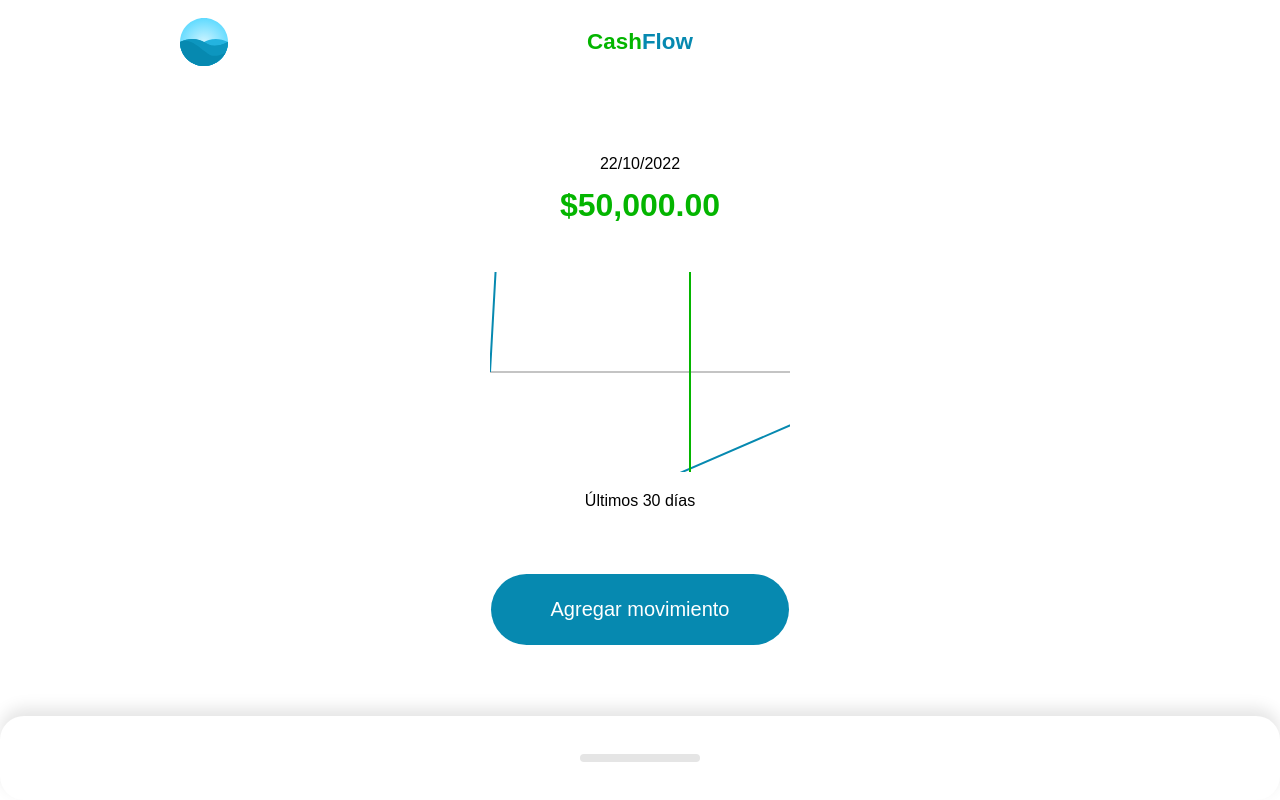
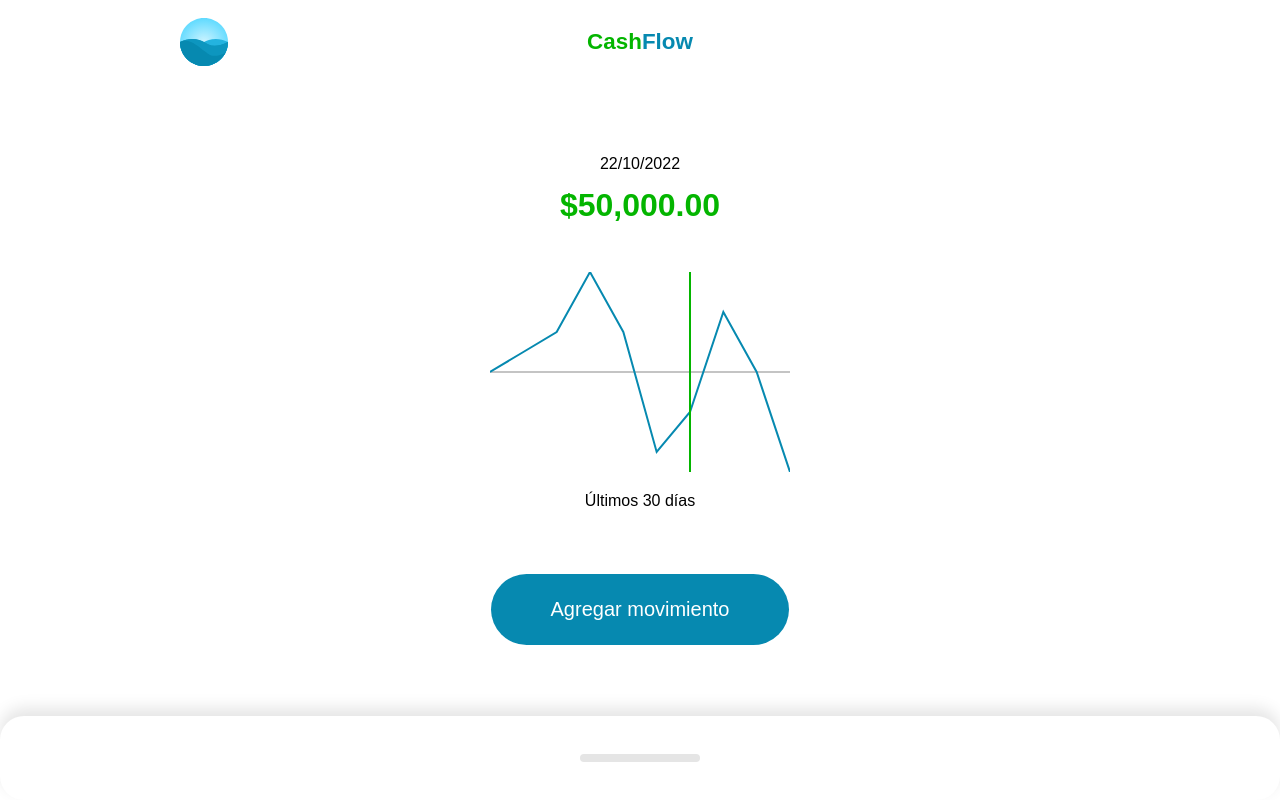
Before and after one commit to Mike-droid/curso-practico-vuejs, a Vue app: page / in a window 1280 px wide. Built offline with nearby package versions, Linux system fonts and the light colour scheme.

Commit message:
Clase 14

```diff
--- a/src/components/Resume/Graphic.vue
+++ b/src/components/Resume/Graphic.vue
@@ -5,9 +5,9 @@
         stroke="#c4c4c4"
         stroke-width="2"
         x1="0"
-        y1="100"
+        :y1="zero"
         x2="300"
-        y2="100"
+        :y2="zero"
       />
       <polyline
         fill="none"
@@ -44,19 +44,24 @@
   const min = Math.min(...amounts.value);
   const max = Math.max(...amounts.value);
 
-  return `${min}, ${max}`;
+  const amountAbs = amount + Math.abs(min);
+  const minMax = Math.abs(max) + Math.abs(min);
+
+  return 200 - ((amountAbs * 100) / minMax) * 2;
 };
+
+const zero = computed(() => {
+  return amountToPixels(0);
+});
 
 const points = computed(() => {
   const total = amounts.value.length;
 
-  return Array(total)
-    .fill(100)
-    .reduce((points, amount, index) => {
-      const x = (300 / total) * (index + 1);
-      const y = amountToPixels(amount);
-      return `${points} ${x},${y}`;
-    }, "0, 100");
+  return amounts.value.reduce((points, amount, index) => {
+    const x = (300 / total) * (index + 1);
+    const y = amountToPixels(amount);
+    return `${points} ${x},${y}`;
+  }, "0, 100");
 });
 </script>
 
```
Also changed, not shown: 1 other file (tests, documents, lock files or other folders).
